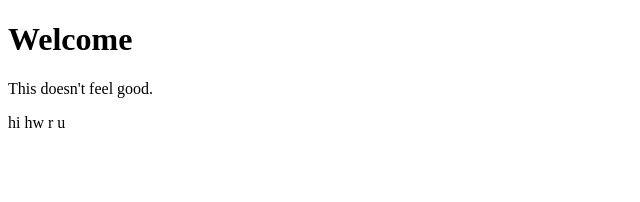
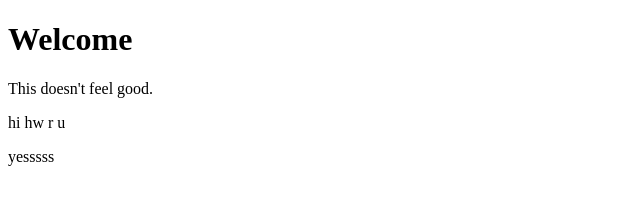
Before and after one commit to anugrahat7/datewithgit, a plain HTML site: page index.html in a window 1280 px wide. Shown: the full height of the page, 0-640 px from the left. Drawn offline with Linux system fonts and the light colour scheme.

Commit message:
added new line in index with positive response

```diff
--- a/index.html
+++ b/index.html
@@ -9,5 +9,6 @@
     <h1>Welcome</h1>
     <p>This doesn't feel good.</p>
     <p>hi hw r u</p>
+    <p>yesssss</p>
 </body>
 </html>
```
